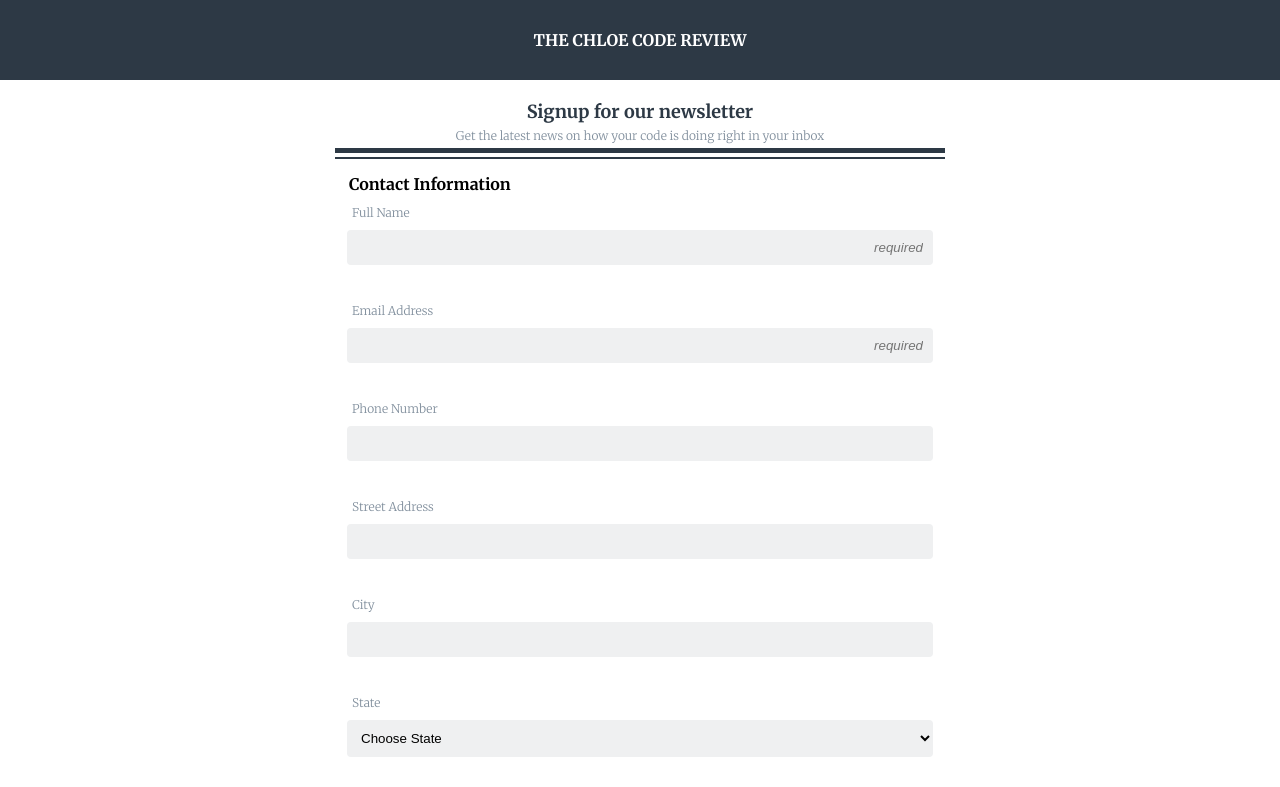
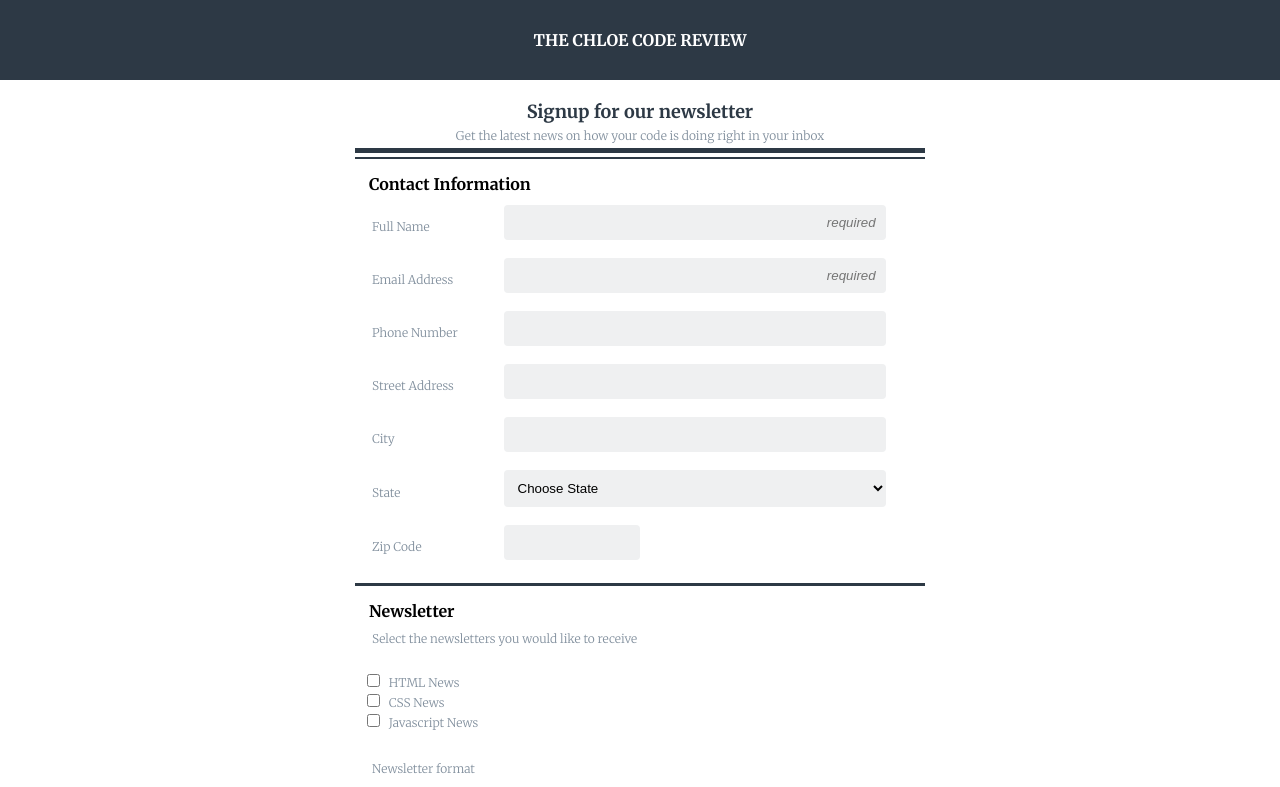
Before and after one commit to chloehuling/online-registration-form, a plain HTML site: page index.html in a window 1280 px wide. Shown: the top 787 px of the page. Drawn offline with Linux system fonts and the light colour scheme.

Commit message:
media query update

```diff
--- a/css/styles.css
+++ b/css/styles.css
@@ -127,30 +127,28 @@ footer {
 }
 
 
+
 @media screen and (min-width: 768px) {
-
-
   main {
-
-    width: 50%;
+    max-width: 600px;
   }
 
-  .contact_input {
-  flex-direction:row;
-  flex-wrap:wrap;
+  .form_input {
+    flex-direction: row;
+    flex-wrap: wrap;
+    align-items: center;
   }
-  .contact_input input,
-   select {
+
+  .form_input input,
+  .form_input select {
     width: 70%;
   }
 
-.contact_input label {
+  .form_input label {
     width: 25%;
-
   }
 
   #zipcode {
     width: 25%;
-
   }
 }
```
Lines whose indentation alone changed are shown as unchanged.
